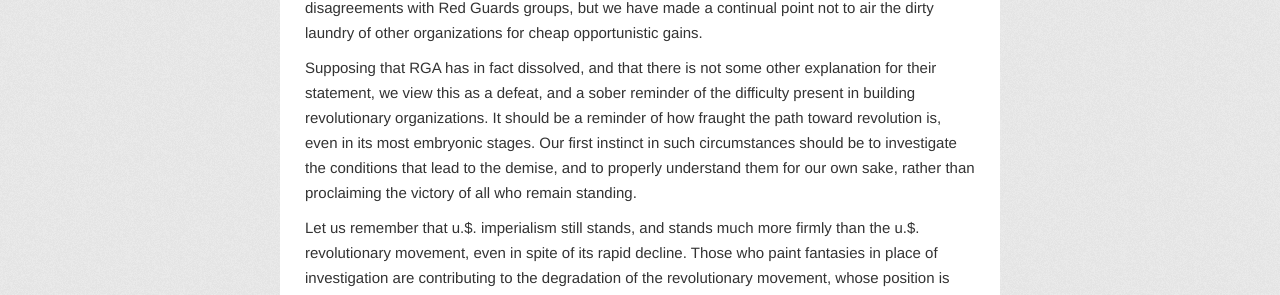
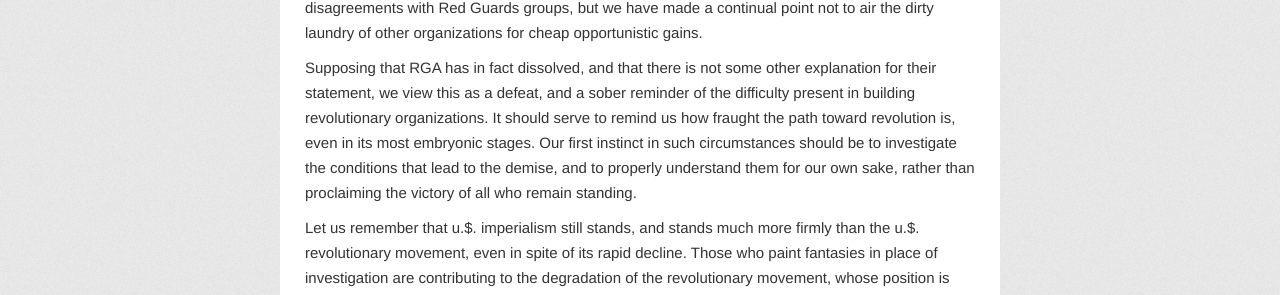
Before and after one commit to thirdworldists/thirdworldists.github.io, a Jekyll site: the page built from _posts/2018-12-17-on-the-supposed-dissolution-of-red-guards-austin.md, in a window 1280 px wide. Shown: the part 536-831 px from the top of the page. Built offline with Jekyll 4.4.1, drawn with Linux system fonts in a browser that asks for light colours; nearby versions of some CDN libraries.

Commit message:
Update 2018-12-17-on-the-supposed-dissolution-of-red-guards-austin.md

```diff
--- a/_posts/2018-12-17-on-the-supposed-dissolution-of-red-guards-austin.md
+++ b/_posts/2018-12-17-on-the-supposed-dissolution-of-red-guards-austin.md
@@ -8,6 +8,6 @@
 
 We have remained silent on the issue of the ostensible demise of Red Guards Austin (RGA) with their very mysterious single-sentence post both on facebook and their blog, but have been motivated by the abundance of responses elsewhere to say something of it. First of all we find it necessary to criticize, in the harshest terms, the opportunist and even anti-communist remarks by individuals and groups that seem to uphold the possibility of their demise as some kind of triumph. Let us be clear here: there is no triumph in the demise of imperialism’s enemies. RAIM has not kept secret our disagreements with Red Guards groups, but we have made a continual point not to air the dirty laundry of other organizations for cheap opportunistic gains.
 
-Supposing that RGA has in fact dissolved, and that there is not some other explanation for their statement, we view this as a defeat, and a sober reminder of the difficulty present in building revolutionary organizations. It should be a reminder of how fraught the path toward revolution is, even in its most embryonic stages. Our first instinct in such circumstances should be to investigate the conditions that lead to the demise, and to properly understand them for our own sake, rather than proclaiming the victory of all who remain standing.
+Supposing that RGA has in fact dissolved, and that there is not some other explanation for their statement, we view this as a defeat, and a sober reminder of the difficulty present in building revolutionary organizations. It should serve to remind us how fraught the path toward revolution is, even in its most embryonic stages. Our first instinct in such circumstances should be to investigate the conditions that lead to the demise, and to properly understand them for our own sake, rather than proclaiming the victory of all who remain standing.
 
 Let us remember that u.$. imperialism still stands, and stands much more firmly than the u.$. revolutionary movement, even in spite of its rapid decline. Those who paint fantasies in place of investigation are contributing to the degradation of the revolutionary movement, whose position is already miserably weak.
```
